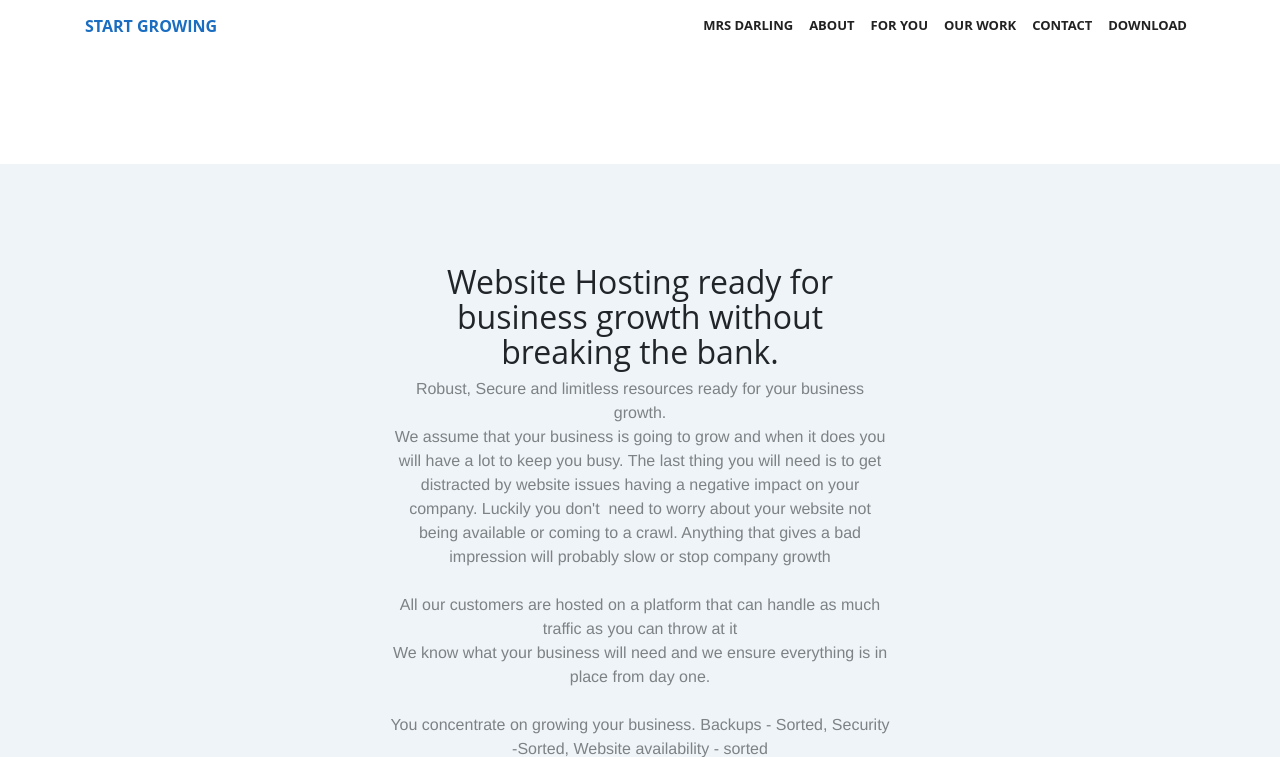
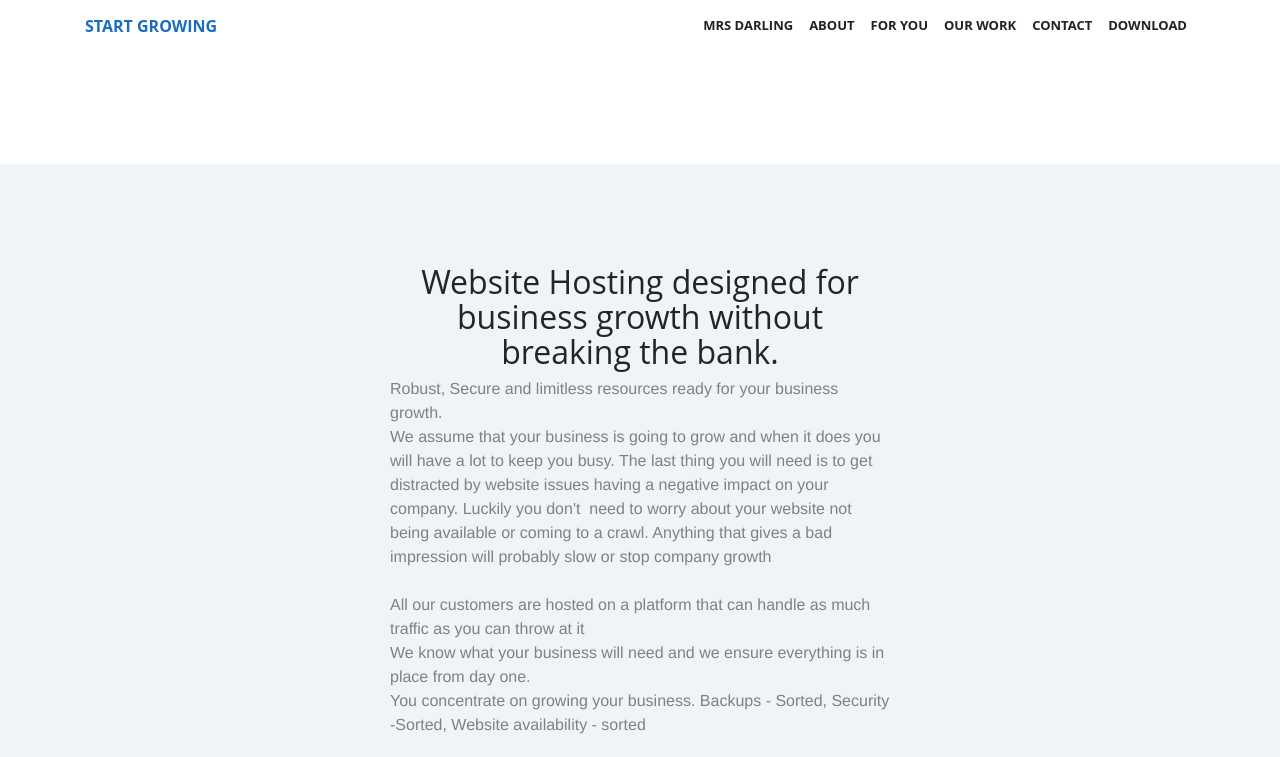
Before and after one commit to primertest-org/ADAADA, a Jekyll site: the page built from index.html, in a window 1280 px wide and 900 px high, scrolled down 3154 px, cut to the strip 0-757 px from the top of the window. Built offline with Jekyll 4.4.1, drawn with Linux system fonts in a browser that asks for light colours; some web fonts are replaced.

Commit message:
Updated '_includes/pricing.html' via CloudCannon

```diff
--- a/_includes/pricing.html
+++ b/_includes/pricing.html
@@ -2,8 +2,8 @@
 
         <div class="container">
             <div class="intro">
-                <h2 class="text-center editable">Website Hosting ready for business growth without breaking the bank.</h2>
-                <p class="text-center editable">Robust, Secure and limitless resources ready for your business growth.<br />We assume that your business is going to grow and when it does you will have a lot to keep you busy. The last thing you will need is to get distracted by website issues having a negative impact on your company.  Luckily you don't&nbsp; need to worry about your website not being available or coming to a crawl. Anything that gives a bad impression will probably slow or stop company growth<br /><br />All our customers are hosted on a platform that can handle as much traffic as you can throw at it<br />We know what your business will need and we ensure everything is in place from day one.<br /><br />You concentrate on growing your business. Backups - Sorted, Security -Sorted, Website availability - sorted<br />&nbsp;</p>
+                <h2 class="text-center editable">Website Hosting designed for business growth without breaking the bank.</h2>
+                <p class="editable">Robust, Secure and limitless resources ready for your business growth.<br />We assume that your business is going to grow and when it does you will have a lot to keep you busy. The last thing you will need is to get distracted by website issues having a negative impact on your company.  Luckily you don't&nbsp; need to worry about your website not being available or coming to a crawl. Anything that gives a bad impression will probably slow or stop company growth<br /><br />All our customers are hosted on a platform that can handle as much traffic as you can throw at it<br />We know what your business will need and we ensure everything is in place from day one.<br />You concentrate on growing your business. Backups - Sorted, Security -Sorted, Website availability - sorted<br />&nbsp;</p>
             </div>
             <div class="row features">
                 <div class="col-md-4 col-sm-6 item">
```
